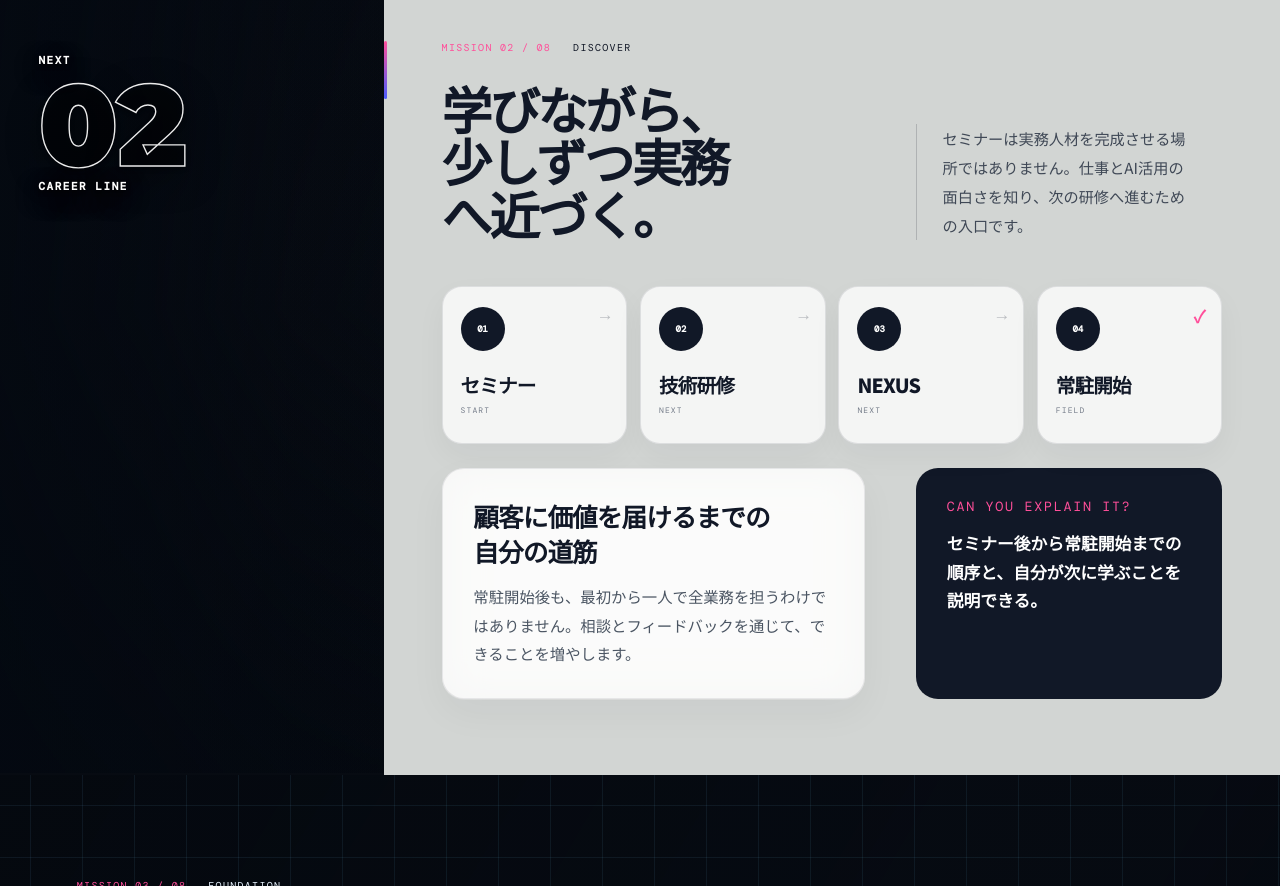
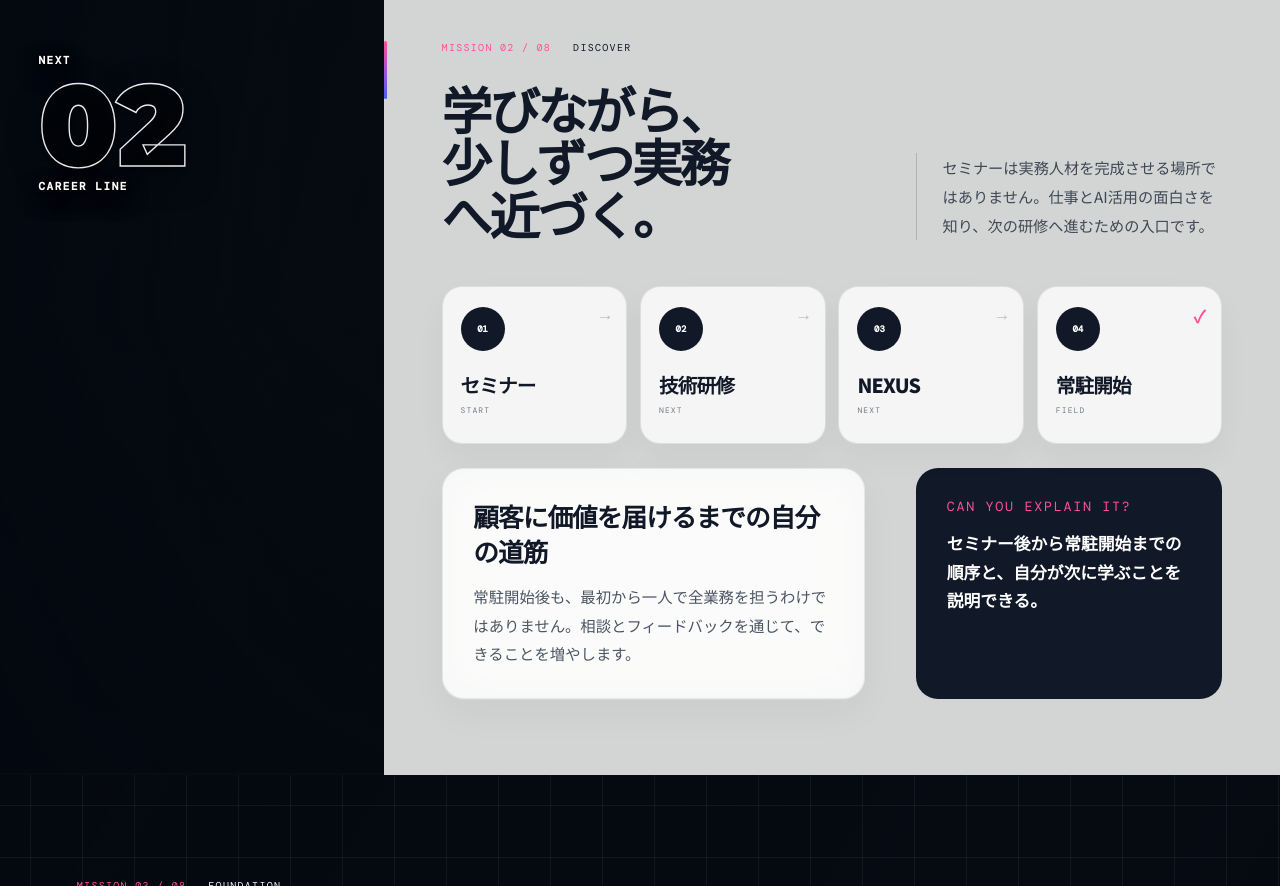
Before and after one commit to hmatsuo-ai/vexum-it-literacy-training, a Next.js app: page / in a window 1280 px wide. Shown: the part 5560-6446 px from the top of the page. Built offline with nearby package versions, Linux system fonts and the light colour scheme.

Commit message:
Tune mission 02 Japanese text widths

```diff
--- a/app/career-line-contrast.css
+++ b/app/career-line-contrast.css
@@ -87,7 +87,7 @@
 .m02-panel > h2 {
   grid-column: 1;
   align-self: end;
-  max-width: 10.5ch;
+  max-width: 11em;
   margin: 0;
   font: 900 clamp(3rem, 3.95vw, 4.7rem) / 1.04 Montserrat, "Noto Sans JP", sans-serif;
   letter-spacing: -.055em;
@@ -97,7 +97,7 @@
 .m02-panel > .lead {
   grid-column: 2;
   align-self: end;
-  max-width: 32ch;
+  max-width: 28em;
   margin: 0 0 4px;
   padding-left: clamp(20px, 2vw, 30px);
   border-left: 1px solid rgba(17, 24, 39, .18);
@@ -184,7 +184,7 @@
 
 .m02-caption strong {
   display: block;
-  max-width: 20ch;
+  max-width: 18em;
   font-size: clamp(1.45rem, 2vw, 2.1rem);
   line-height: 1.35;
   letter-spacing: -.035em;
@@ -216,7 +216,7 @@
 }
 
 .m02 .check-block strong {
-  max-width: 26ch;
+  max-width: 24em;
   font-size: clamp(1.05rem, 1.3vw, 1.3rem);
   line-height: 1.7;
 }
@@ -238,12 +238,12 @@
   }
 
   .m02-panel > h2 {
-    max-width: 12ch;
+    max-width: 12em;
     margin-bottom: 24px;
   }
 
   .m02-panel > .lead {
-    max-width: 48ch;
+    max-width: 42em;
     padding-left: 0;
     border-left: 0;
   }
@@ -299,7 +299,7 @@
   }
 
   .m02-panel > h2 {
-    max-width: 13ch;
+    max-width: 12em;
     font-size: clamp(2.55rem, 8.5vw, 4.4rem);
   }
 
```
